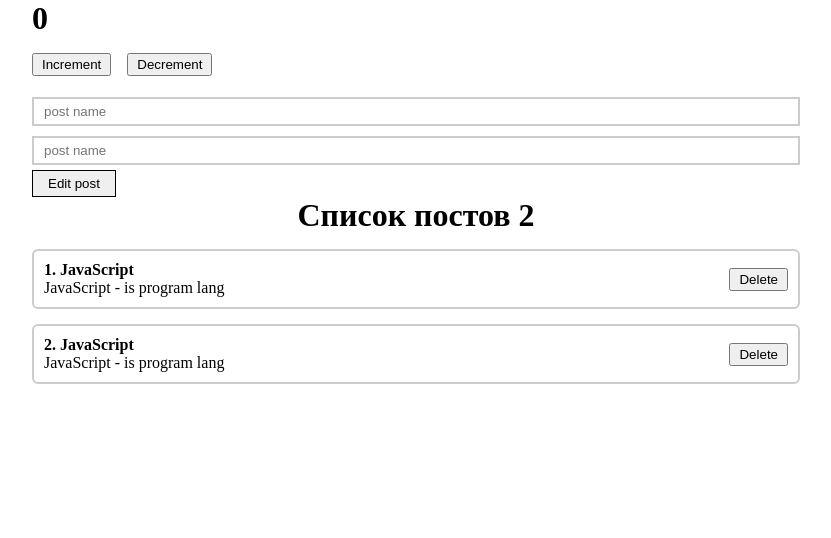
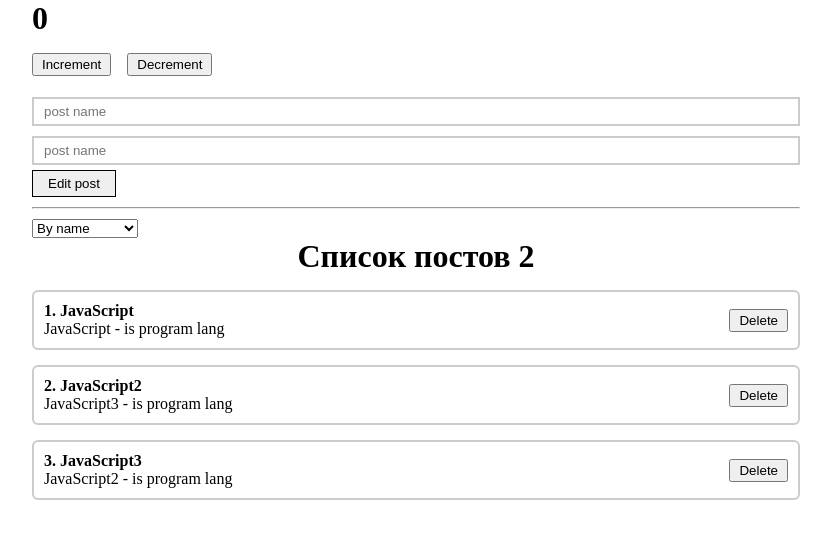
Before and after one commit to maks-1987/react-learn, a React (Create React App) app: page / in a window 1280 px wide. Shown: the top 538 px of the page, without its empty margins (224-1055 px from the left). Built offline with nearby package versions, Linux system fonts and the light colour scheme.

Commit message:
feat: add sorting by select-item

```diff
--- a/src/App.js
+++ b/src/App.js
@@ -1,42 +1,50 @@
 import './styles/App.css';
 import Counter from './components/Counter';
-import { useRef, useState } from 'react';
+import { useState } from 'react';
 import PostList from './components/PostList';
-import MyButton from './components/UI/button/MyButton';
-import MyInput from './components/UI/input/MyInput';
+import PostForm from './components/PostForm';
+import MySelect from './components/UI/select/MySelect';
 
 function App() {
   const [posts, setPosts] = useState([
     { id: 1, title: 'JavaScript', body: 'JavaScript - is program lang' },
-    { id: 2, title: 'JavaScript', body: 'JavaScript - is program lang' },
+    { id: 2, title: 'JavaScript2', body: 'JavaScript3 - is program lang' },
+    { id: 3, title: 'JavaScript3', body: 'JavaScript2 - is program lang' },
   ]);
 
-  const [title, setTitle] = useState('');
-  const [body, setBody] = useState('');
-  // const bodyInputRef = useRef();
+  const [selectedSort, setSelectedSort] = useState('');
 
-  const addNewPost = (e) => {
-    e.preventDefault();
-    // console.log(bodyInputRef.current.value);
-    const newPost = {
-      title,
-      body
-    }
-    console.log(newPost)
+  const createPost = (newPost) => {
+    setPosts([...posts, newPost]);
+  };
+  // получает post из дочернего компонента
+  const removePost = (post) => {
+    setPosts(posts.filter((item) => item.id !== post.id));
+  };
+
+  const sortPosts = (sort) => {
+    setSelectedSort(sort);
+    setPosts([...posts].sort((a, b) => a[sort].localeCompare(b[sort])));
+    // console.log([sort]);
   };
 
   return (
     <div className="App">
       <Counter />
-      <form className="form-posts">
-        {/* управляемій компонент */}
-        <MyInput value={title} onChange={(e) => setTitle(e.target.value)} type="text" placeholder="post name" />
-        <MyInput value={body} onChange={(e) => setBody(e.target.value)} type="text" placeholder="post name" />
-        {/* неуправляемый/неконтролируемый компонент */}
-        {/* <MyInput ref={bodyInputRef} type="text" placeholder="post descr" /> */}
-        <MyButton onClick={addNewPost}>Edit post</MyButton>
-      </form>
-      <PostList posts={posts} title="Список постов 2" />
+      <PostForm create={createPost} />
+      <hr style={{ margin: '10px 0px' }} />
+      <div>
+        <MySelect
+          value={selectedSort}
+          onChange={sortPosts}
+          defaultValue="Sorting by"
+          options={[
+            { value: 'title', name: 'By name' },
+            { value: 'body', name: 'By description' },
+          ]}
+        />
+      </div>
+      {posts.length ? <PostList remove={removePost} posts={posts} title="Список постов 2" /> : <h1 style={{ textAlign: 'center' }}>Posts does not!</h1>}
     </div>
   );
 }
--- a/src/components/UI/select/MySelect.jsx
+++ b/src/components/UI/select/MySelect.jsx
@@ -1,11 +1,11 @@
 import React from "react";
 
-const MySelect = ({ options, defaultValue }) => {
+const MySelect = ({ options, defaultValue, value, onChange }) => {
     return (
-        <select>
-            <option disabled value="">{defaultValue}</option>
+        <select value={value} onChange={event => onChange(event.target.value)}>
+            <option disabled >{defaultValue}</option>
             {options.map(option =>
-                <option value={option.value}>
+                <option key={option.value} value={option.value}>
                     {option.name}
                 </option>
             )}
```
